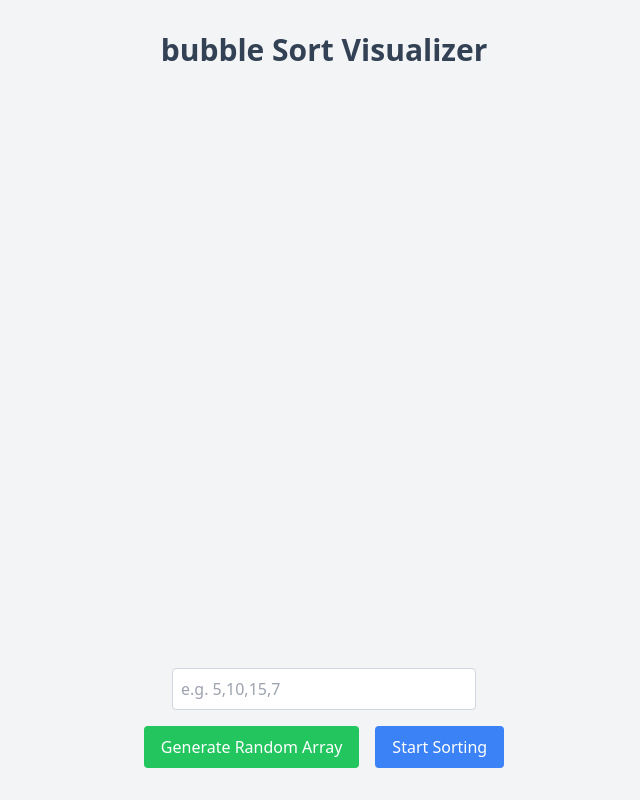
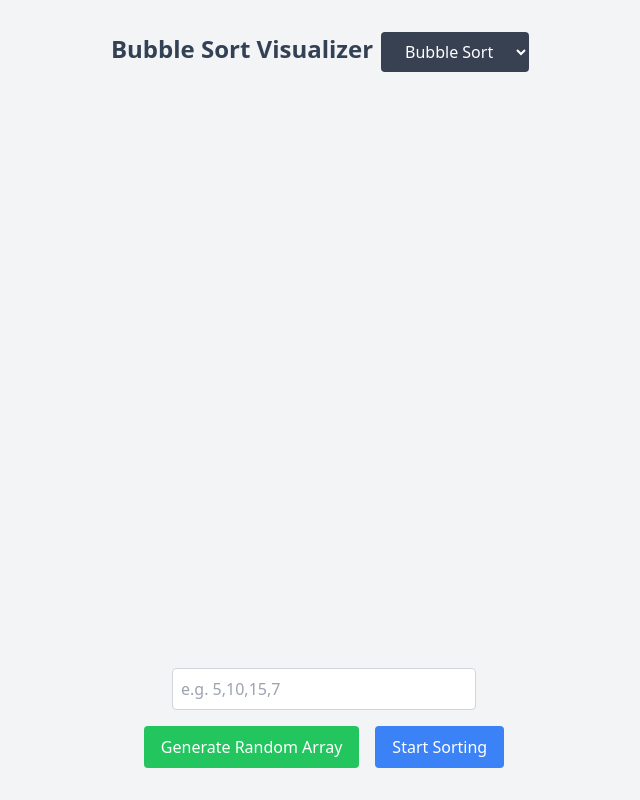
Before and after one commit to Shayan-Mst/sort-algorithm-comparison, a React app in the folder sort-algorithm-comparison/: page / in a window 1280 px wide. Shown: the whole page, without its empty margins (316-956 px from the left). Built offline with nearby package versions, Linux system fonts and the light colour scheme; the HTML template or start-up script is replaced by a standard one.

Commit message:
replace diffrent algorithm added

```diff
--- a/sort-algorithm-comparison/src/components/SortingVisualizer.tsx
+++ b/sort-algorithm-comparison/src/components/SortingVisualizer.tsx
@@ -2,6 +2,10 @@ import { useState } from "react";
 import Bars from "./Bar";
 import Controls from "./Control";
 import { bubbleSort } from "./../algorithms/bubbleSort";
+import { quickSort } from "../algorithms/quickSort";
+import { heapSort } from "../algorithms/heapSort";
+import { selectionSort } from "../algorithms/selectionSort";
+import { mergeSort } from "../algorithms/mergeSort";
 import generateRandomArray from "./../utils/generateArray";
 
 
@@ -9,7 +13,8 @@ const SortingVisualizer = () => {
     const [array, setArray] = useState<number[]>([]);
     const [highlighted, setHighlighted] = useState<number[]>([]);
     const [customInput, setCustomInput] = useState("");
-    const [sortAlg,setSortAlg] = useState('bubble');
+    const [sortAlg,setSortAlg] = useState('Bubble');
+    const [flag,setFlag] = useState("");
 
     const generateRandomArrayFunc = () => {
 
@@ -17,8 +22,16 @@ const SortingVisualizer = () => {
       setArray(randomArray);
     };
 
+    const HandleAlgorithm = (e: any) => {setFlag(e.target.id)}
+
+
     const handleStart = () => {
-      bubbleSort(array, setArray, setHighlighted);
+      if(flag === "1") bubbleSort(array, setArray, setHighlighted);
+      else if(flag === "2") mergeSort(array, setArray, setHighlighted);
+      else if(flag === "3") quickSort(array, setArray, setHighlighted);
+      else if(flag === "4") heapSort(array, setArray, setHighlighted);
+      else if(flag === "5") selectionSort(array, setArray, setHighlighted);
+
     };
 
     const handleCustomInput = (val: string) => {
@@ -35,7 +48,20 @@ const SortingVisualizer = () => {
 
     <div className="min-h-screen grid items-end bg-gray-100 p-8 text-center">
     <div className="self-start">
-        <h1 className="text-3xl font-bold text-center text-slate-700"> {sortAlg} Sort Visualizer</h1>
+        <h1 className="text-2xl font-bold text-center text-slate-700 inline"> {sortAlg} Sort Visualizer</h1>
+        <select
+          value={sortAlg}
+
+          onChange={(e)=>setSortAlg(e.target.value)}
+          className="px-3 mx-2 py-2 rounded bg-gray-700 text-white text-center"
+        >
+          <option onClick={HandleAlgorithm} id="1" value="Bubble">Bubble Sort</option>
+          <option onClick={HandleAlgorithm} id="2" value="Merge">Merge Sort</option>
+          <option onClick={HandleAlgorithm} id="3" value="Quick">Quick Sort</option>
+          <option onClick={HandleAlgorithm} id="4" value="Heap">Heap Sort</option>
+          <option onClick={HandleAlgorithm} id="5" value="Selection">Selection Sort</option>
+        </select>
+
         </div>
       <Bars array={array} highlighted={highlighted} />
       <Controls
```
